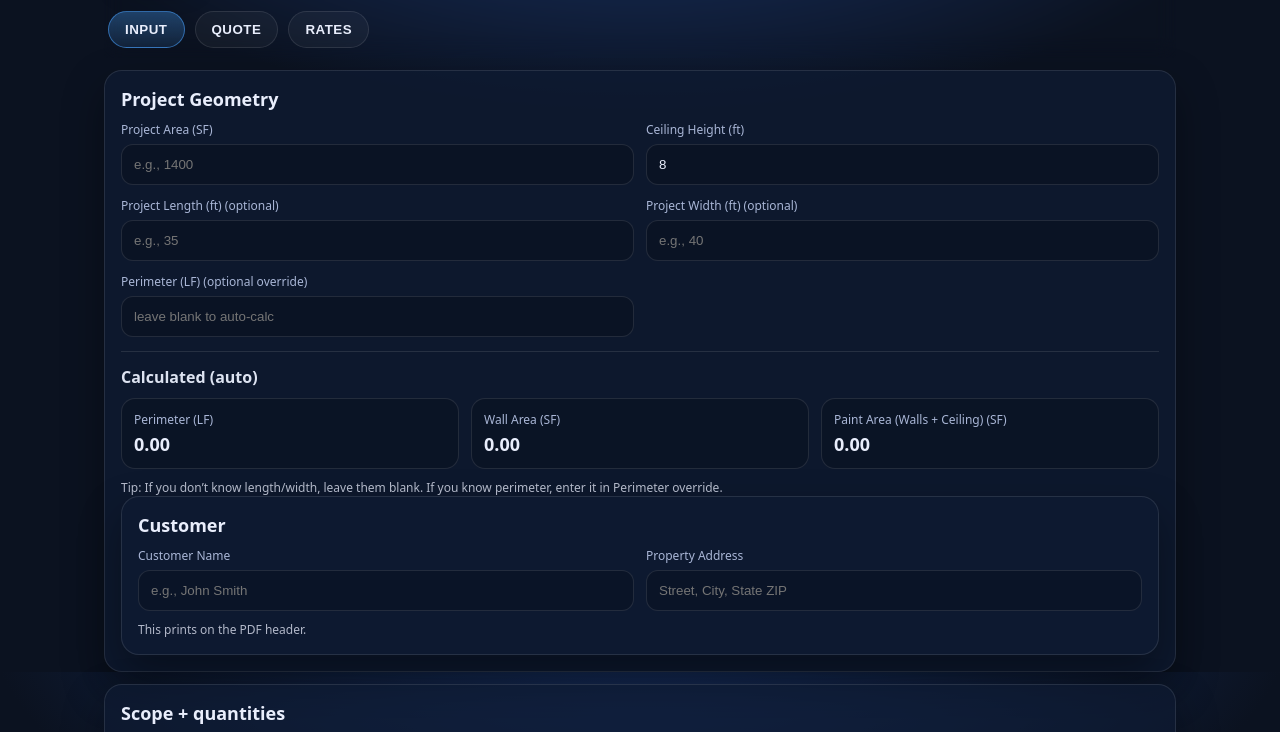
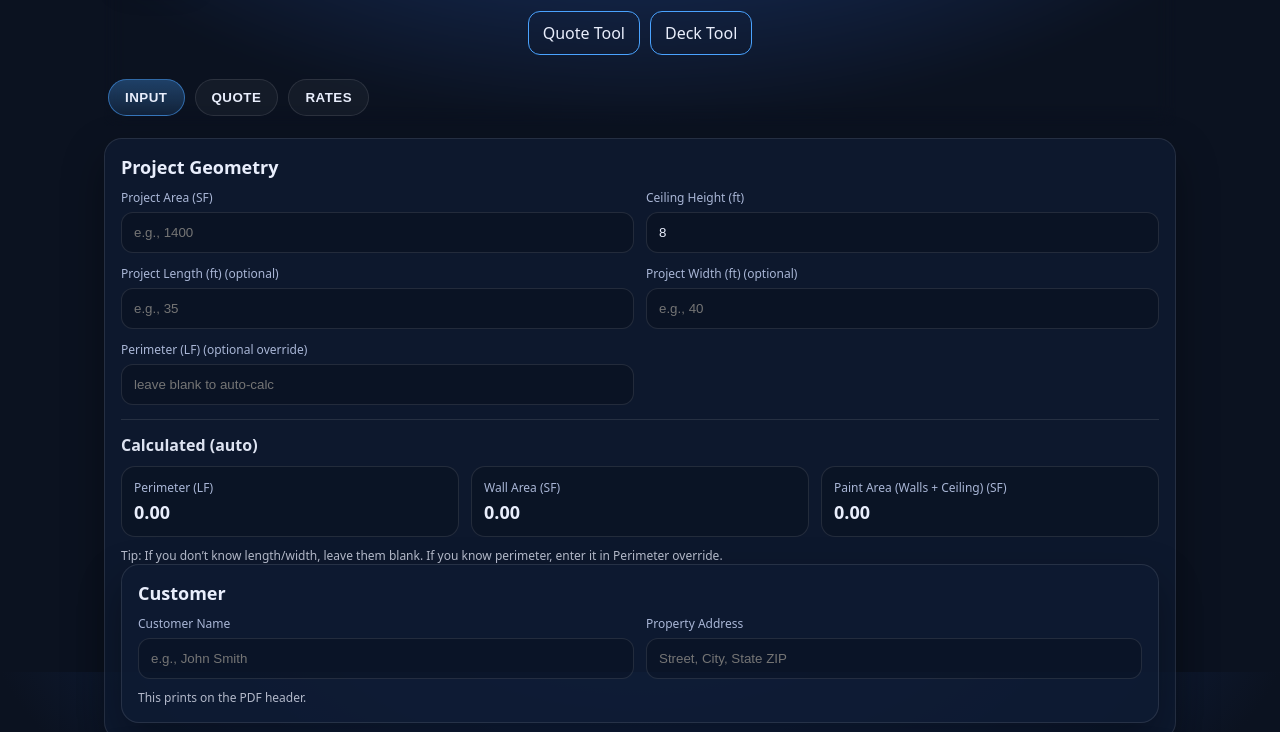
Before and after one commit to malik270230/haroon-sons-quote, a plain HTML site: page index.html in a window 1280 px wide. Shown: the part 128-860 px from the top of the page. Drawn offline with Linux system fonts and the light colour scheme.

Commit message:
Update index.html

```diff
--- a/index.html
+++ b/index.html
@@ -23,6 +23,18 @@
           <a id="companyEmail" class="contact" href="#">✉️</a>
         </div>
       </div>
+
+<div style="display:flex;gap:10px;justify-content:center;margin:12px 0;">
+  <a href="/haroon-sons-quote/"
+     style="padding:10px 14px;border-radius:12px;border:1px solid #4aa3ff;color:#e9eefc;text-decoration:none;">
+    Quote Tool
+  </a>
+
+  <a href="/haroon-sons-quote/deck/"
+     style="padding:10px 14px;border-radius:12px;border:1px solid #4aa3ff;color:#e9eefc;text-decoration:none;">
+    Deck Tool
+  </a>
+</div>
 
       <nav class="tabs" role="tablist" aria-label="Quote tabs">
         <button class="tab active" data-tab="input" role="tab">INPUT</button>
```
